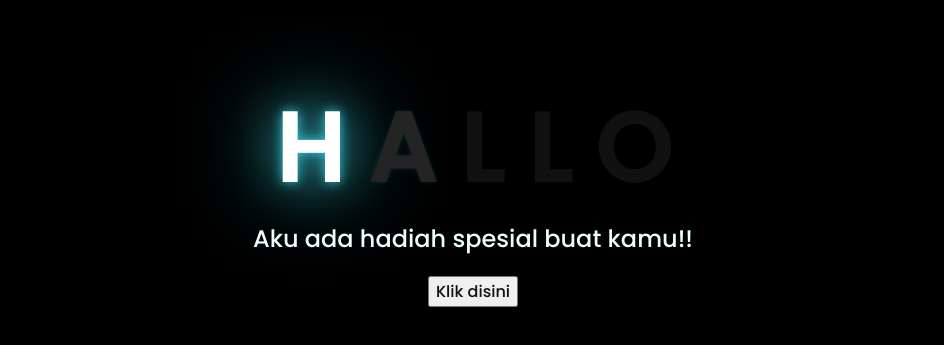
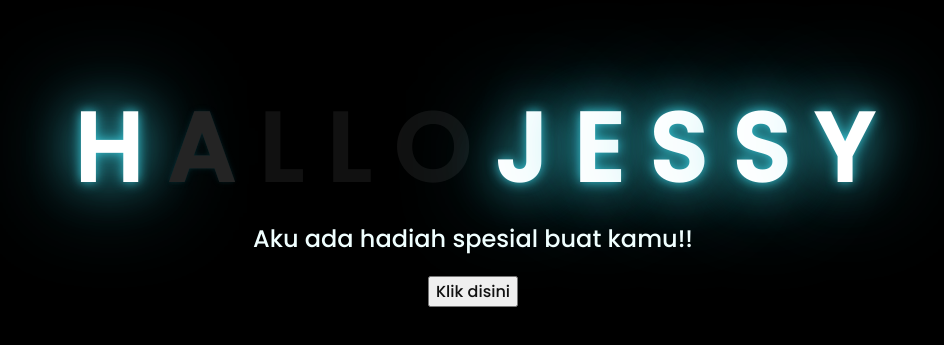
Before and after one commit to Rafaell150/flower, a plain HTML site: page index.html in a window 1280 px wide. Shown: the part 217-562 px from the top of the page, without its empty margins (175-1119 px from the left). Drawn offline with Linux system fonts and the light colour scheme.

Commit message:
Update index.html

```diff
--- a/index.html
+++ b/index.html
@@ -16,6 +16,11 @@
         <span>L</span>
         <span>L</span>
         <span>O</span>
+        <span>J</span>
+        <span>E</span>
+        <span>S</span>
+        <span>S</span>
+        <span>Y</span>
     </div>
     <div class="description">
         <span>Aku ada hadiah spesial buat kamu!!</span>
```
